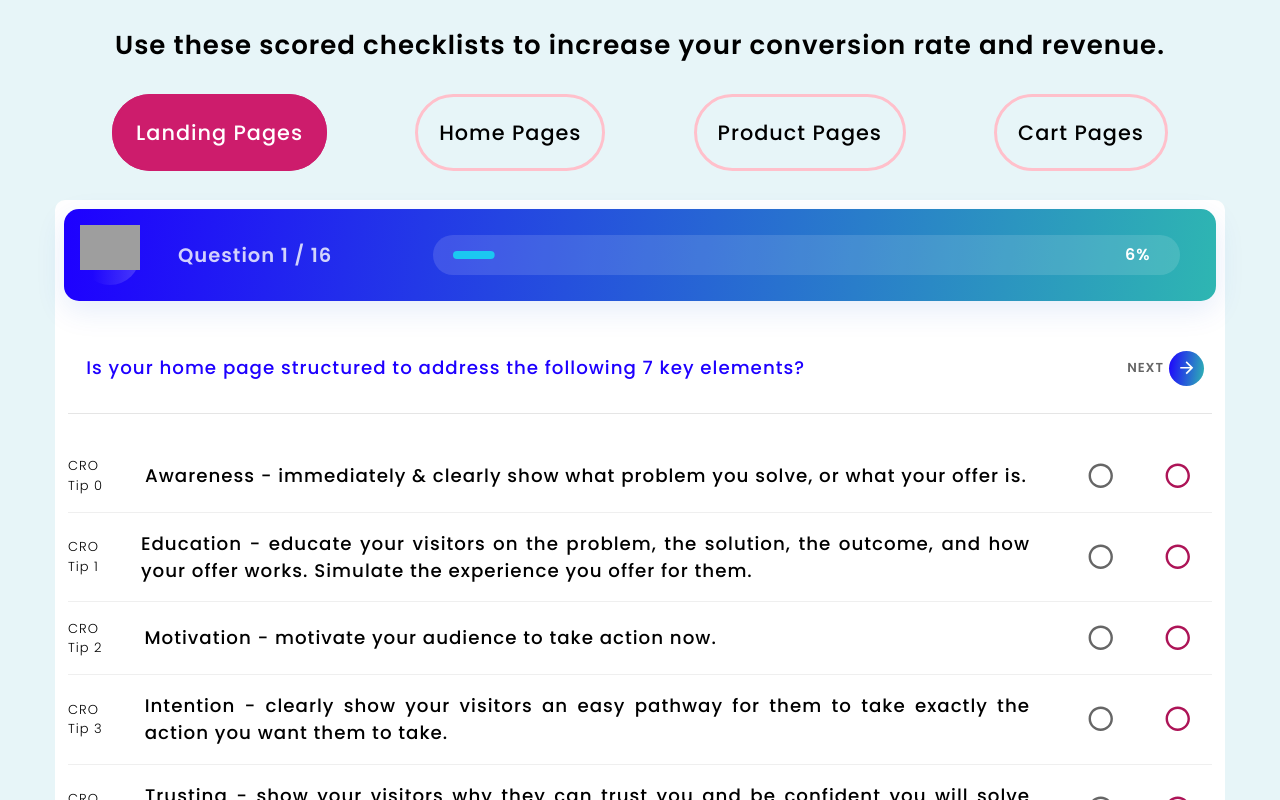
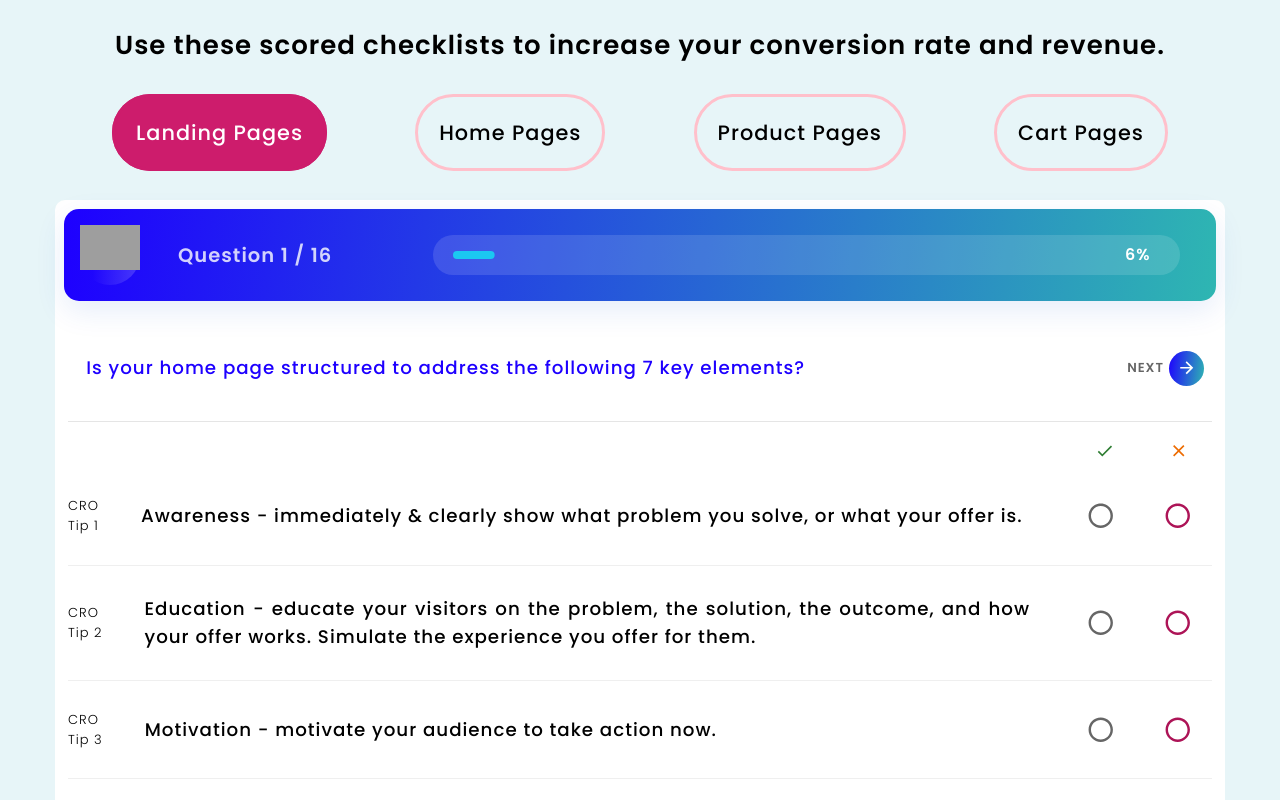
Before and after one commit to jacobdmn/Checklist-SEO-Quiz-App, a React (Create React App) app: page / in a window 1280 px wide. Shown: the top 800 px of the page. Built offline with nearby package versions, Linux system fonts and the light colour scheme; grey boxes are pictures that could not be loaded.

Commit message:
amazing result, still working

```diff
--- a/src/components/Content.tsx
+++ b/src/components/Content.tsx
@@ -14,6 +14,9 @@ import TextField from "@mui/material/TextField";
 
 import { useLocation } from "react-router-dom";
 import { RadioGroup } from "@mui/material";
+
+import DoneIcon from "@mui/icons-material/Done";
+import CloseIcon from "@mui/icons-material/Close";
 
 function LinearProgressWithLabel(
   props: LinearProgressProps & { value: number }
@@ -48,8 +51,35 @@ const Content = ({ checklist }: { checklist: any }) => {
     boolean[]
   >([]);
 
-  const handleSubmit = (e: any) => {
-    e.preventDefault();
+  const controlProps = (isUsed: boolean, index: number) => ({
+    onChange: (e: React.ChangeEvent<HTMLInputElement>) =>
+      handleChangeChoice(e, index, isUsed),
+    value: `Q${index}_${isUsed}`,
+    name: `Q${index}_${isUsed}`,
+    inputProps: { "aria-label": `Q${index}_${isUsed}` },
+    sx: { transform: "scale(1.5)" },
+  });
+
+  const handleChangeChoice = (
+    event: React.ChangeEvent<HTMLInputElement>,
+    QuestionIndex: number,
+    isUsed: boolean
+  ) => {
+    console.log("before: " + checkedAnswersPerQuestion);
+
+    checkedAnswersPerQuestion[QuestionIndex] = isUsed;
+    setCheckedAnswersPerQuestion(checkedAnswersPerQuestion);
+
+    if (checklist.questions[currentQuestion].options.length === 1)
+      handleSubmit();
+
+    console.log("after: " + checkedAnswersPerQuestion);
+    console.log(checkedAnswersPerQuestion);
+    console.log("------------------------");
+  };
+
+  const handleSubmit = (e?: any) => {
+    e && e.preventDefault();
 
     answers[currentQuestion] = [...checkedAnswersPerQuestion];
     setAnswers(answers);
@@ -84,30 +114,6 @@ const Content = ({ checklist }: { checklist: any }) => {
   let numberOfAllOptions = 0;
   checklist.questions.forEach((qst: any) => {
     numberOfAllOptions += qst.options.length;
-  });
-
-  const handleChangeChoice = (
-    event: React.ChangeEvent<HTMLInputElement>,
-    QuestionIndex: number,
-    isUsed: boolean
-  ) => {
-    console.log("before: " + checkedAnswersPerQuestion);
-
-    checkedAnswersPerQuestion[QuestionIndex] = isUsed;
-    setCheckedAnswersPerQuestion(checkedAnswersPerQuestion);
-
-    console.log("after: " + checkedAnswersPerQuestion);
-    console.log(checkedAnswersPerQuestion);
-    console.log("------------------------");
-  };
-
-  const controlProps = (isUsed: boolean, index: number) => ({
-    onChange: (e: React.ChangeEvent<HTMLInputElement>) =>
-      handleChangeChoice(e, index, isUsed),
-    value: `Q${index}_${isUsed}`,
-    name: `Q${index}_${isUsed}`,
-    inputProps: { "aria-label": `Q${index}_${isUsed}` },
-    sx: { transform: "scale(1.5)" },
   });
 
   return (
@@ -150,7 +156,8 @@ const Content = ({ checklist }: { checklist: any }) => {
               <h1>
                 Your score:{" "}
                 {`${(
-                  (answers.flat().length * 100) /
+                  (answers.flat().filter((x: boolean) => x === true).length *
+                    100) /
                   numberOfAllOptions
                 ).toFixed(0)}% 🚀`}
                 <br />
@@ -201,6 +208,14 @@ const Content = ({ checklist }: { checklist: any }) => {
                 </div>
               </div>
               <List className='options' dense>
+                <div className='YesNo'>
+                  <div>
+                    <DoneIcon color='success' />
+                  </div>
+                  <div>
+                    <CloseIcon color='warning' />
+                  </div>
+                </div>
                 {currentQuestion <= checklist.questions.length - 1 &&
                   checklist.questions[currentQuestion].options.map(
                     (option: any, index: number) => (
@@ -215,11 +230,12 @@ const Content = ({ checklist }: { checklist: any }) => {
                           CRO
                           <br />{" "}
                           <span style={{ whiteSpace: "nowrap" }}>
-                            Tip {index}
+                            Tip {index + 1}
                           </span>
                         </span>
 
-                        <ListItemButton sx={{ gap: "4em" }}>
+                        <ListItemButton
+                          sx={{ paddingBlock: "1.3em", gap: "4em" }}>
                           <div>
                             <h3>
                               <span className='option_text'>
--- a/src/style/index.css
+++ b/src/style/index.css
@@ -397,9 +397,22 @@ body {
   font-weight: 900;
 }
 
-.checklist__container .checklist_form_QA .checklist__questions .options {
+.checklist__container .checklist_form_QA .checklist__questions .options .YesNo {
+  display: -webkit-box;
+  display: -ms-flexbox;
+  display: flex;
+  -webkit-box-orient: horizontal;
+  -webkit-box-direction: normal;
+      -ms-flex-direction: row;
+          flex-direction: row;
+  gap: 3em;
+  -webkit-box-pack: end;
+      -ms-flex-pack: end;
+          justify-content: flex-end;
+  font-size: 1.4em;
+  padding-right: 1.3em;
   border-top: 1px solid rgba(0, 0, 0, 0.1);
-  padding-top: 2em;
+  padding-top: 1em;
 }
 
 .checklist__container .checklist_form_QA .checklist__questions .options .option {
--- a/src/style/index.scss
+++ b/src/style/index.scss
@@ -315,8 +315,16 @@ body {
       }
 
       .options {
-        border-top: 1px solid rgba(0, 0, 0, 0.1);
-        padding-top: 2em;
+        .YesNo {
+          display: flex;
+          flex-direction: row;
+          gap: 3em;
+          justify-content: flex-end;
+          font-size: 1.4em;
+          padding-right: 1.3em;
+          border-top: 1px solid rgba(0, 0, 0, 0.1);
+          padding-top: 1em;
+        }
         .option {
           display: flex;
           gap: 2em;
```
Also changed, not shown: 1 other file (tests, documents, lock files or other folders).
